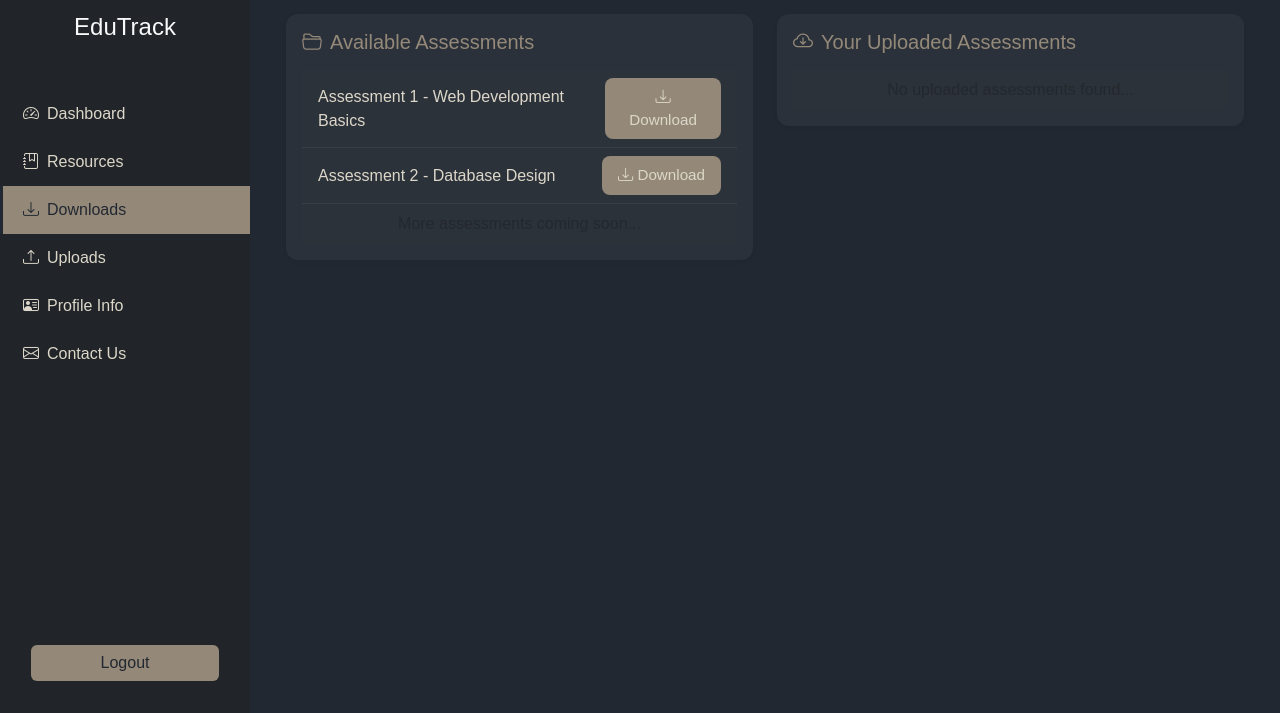
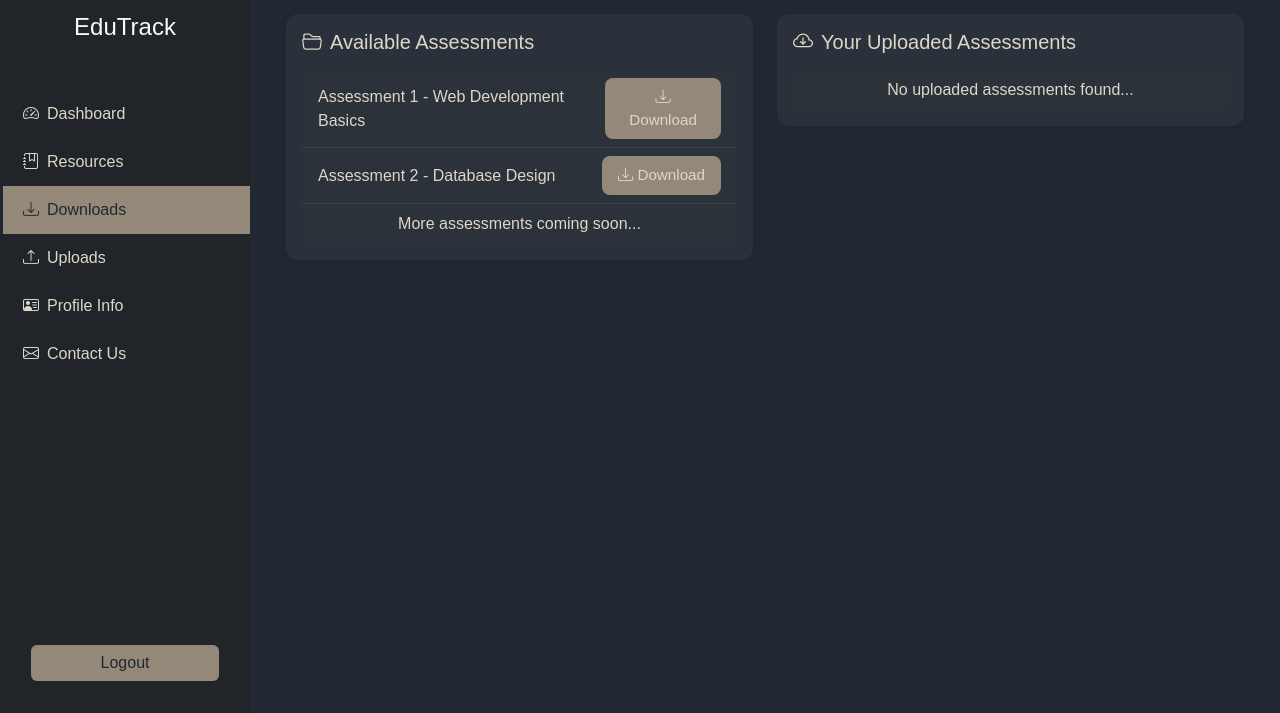
Before and after one commit to MrCandy77/WIL, a plain HTML site: page Admin/download.html in a window 1280 px wide. Shown: the part 87-800 px from the top of the page. Drawn offline with nearby package versions, Linux system fonts and the light colour scheme; sample sign-in values are in the browser's storage.

Commit message:
Update card text styles for better visibility and remove unnecessary comments in HTML

```diff
--- a/Admin/CSS/admin.css
+++ b/Admin/CSS/admin.css
@@ -103,7 +103,7 @@ body {
 }
 
 .stat-card h5, .download-card h5, .card h5, .notice-card h5, .assignment-card h5 {
-  color: var(--accent);
+  color: var(--text);
   font-weight: 500;
 }
 
@@ -190,7 +190,6 @@ h3, h4, h5 {
   color: var(--accent);
 }
 
-/* Scrollbar styling for sidebar */
 .sidebar::-webkit-scrollbar {
   width: 6px;
 }
--- a/Admin/download.html
+++ b/Admin/download.html
@@ -50,7 +50,7 @@
                   <span>Assessment 2 - Database Design</span>
                   <a href="#" class="btn btn-accent btn-sm"><i class="bi bi-download"></i> Download</a>
                 </li>
-                <li class="list-group-item text-center text-muted">More assessments coming soon...</li>
+                <li class="list-group-item text-center">More assessments coming soon...</li>
               </ul>
             </div>
           </div>
@@ -59,7 +59,7 @@
             <div class="card download-card shadow-sm p-3">
               <h5 class="mb-3"><i class="bi bi-cloud-arrow-down me-2"></i>Your Uploaded Assessments</h5>
               <ul class="list-group list-group-flush" id="uploadedAssessmentsList">
-                <li class="list-group-item text-center text-muted">No uploaded assessments found...</li>
+                <li class="list-group-item text-center">No uploaded assessments found...</li>
               </ul>
             </div>
           </div>
```
Also changed, not shown: Admin/dashboard.html (+0 -3 lines).
